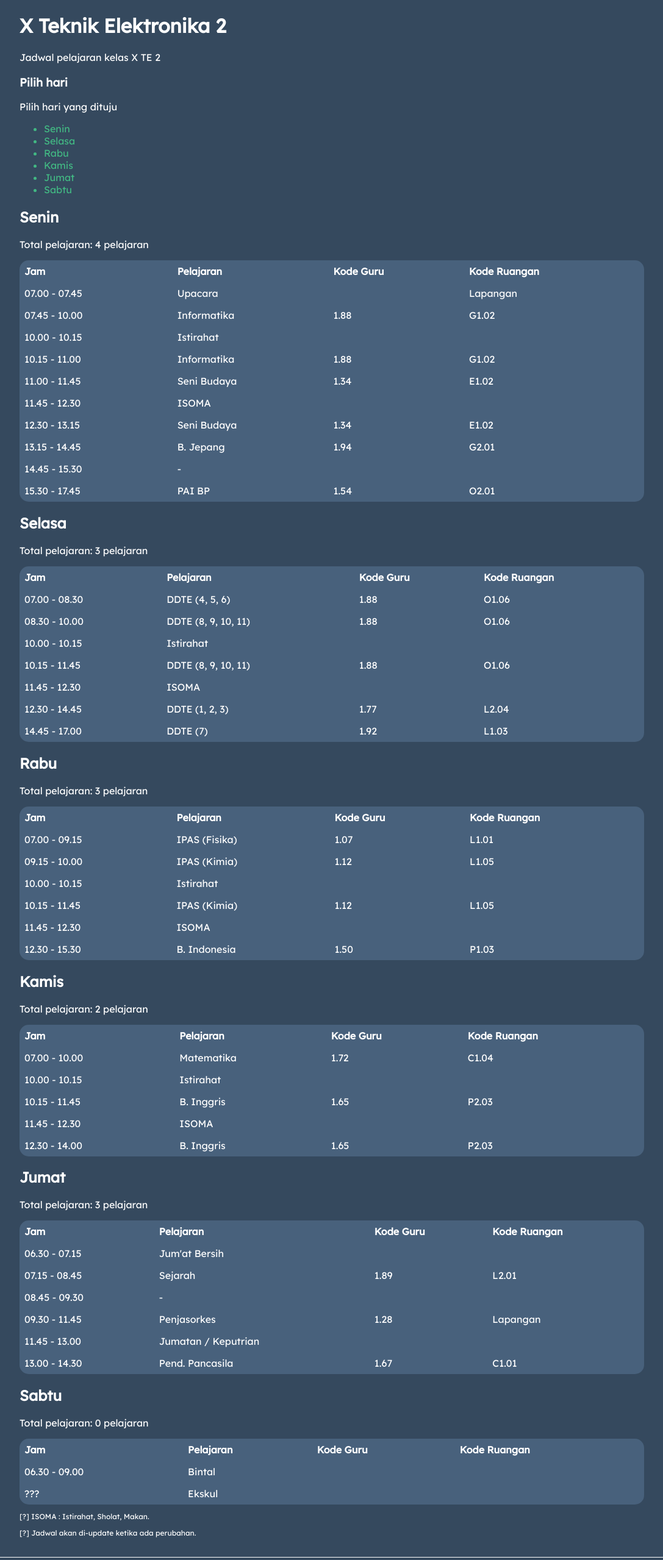
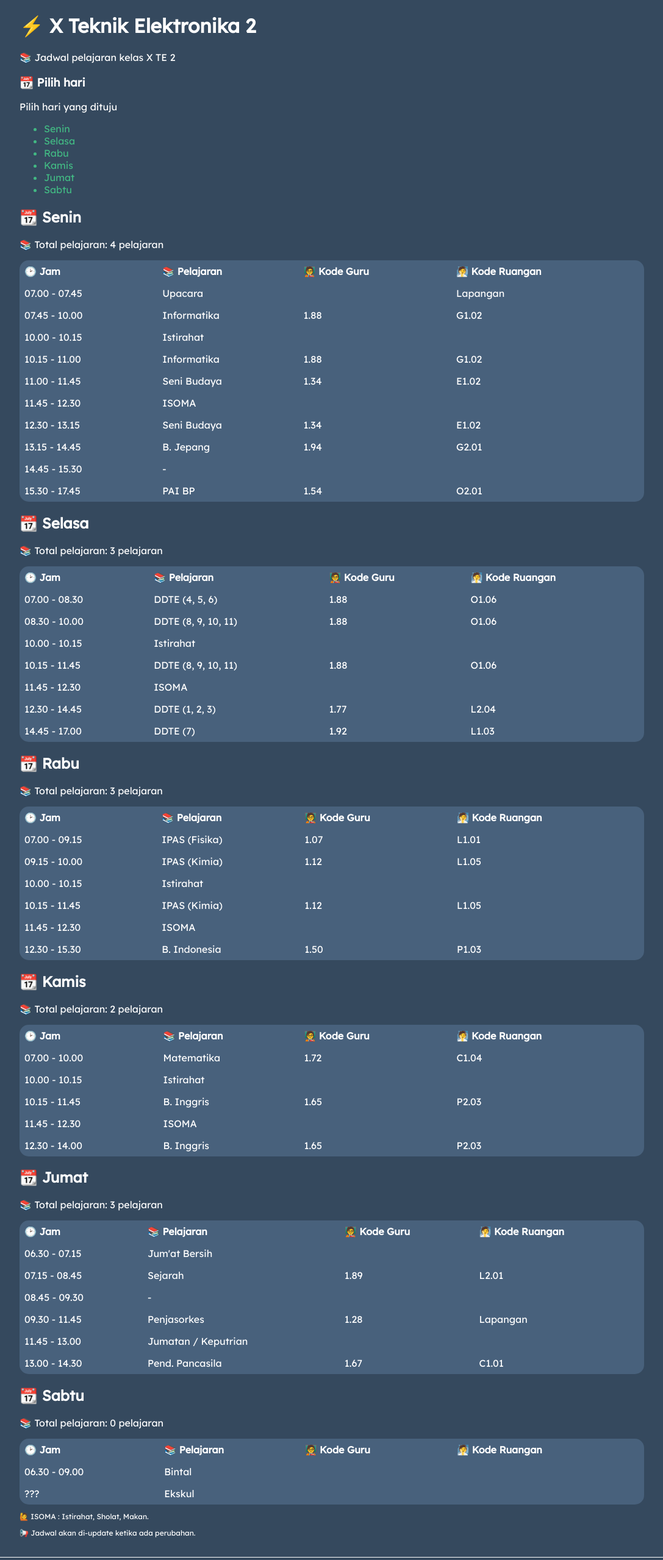
Before and after one commit to gifaldyazkaa/jadwal-smkn12bdg, a Vue app: page /class/x-te-2 in a window 1280 px wide. Shown: the part 47-2606 px from the top of the page at 61% size, without its empty margins (96-1183 px from the left). Built offline with nearby package versions, Linux system fonts and the light colour scheme.

Commit message:
feat: add emoji

```diff
--- a/src/components/Jump.vue
+++ b/src/components/Jump.vue
@@ -1,6 +1,6 @@
 <template>
     <div class="jump">
-        <h3>Pilih hari</h3>
+        <h3>📆 Pilih hari</h3>
         <p>Pilih hari yang dituju</p>
         <ul>
             <a href="#Senin"><li>Senin</li></a>
--- a/src/data/list-kelas.ts
+++ b/src/data/list-kelas.ts
@@ -1,7 +1,7 @@
 const kelas = [
     {
-        name: 'X TE 2',
-        teknik: 'Teknik Elektronika',
+        name: '⚡ X Teknik Elektronika 2',
+        teknik: 'TE 2',
         tingkat: 'X',
         route_name: 'X-TE_2',
     },
--- a/src/pages/Home.vue
+++ b/src/pages/Home.vue
@@ -1,9 +1,9 @@
 <template>
     <Container>
         <section class="home">
-            <h1>Jadwal Pelajaran SMKN 12 Bandung</h1>
+            <h1>📚 Jadwal Pelajaran SMKN 12 Bandung</h1>
             <div class="separator"></div>
-            <p>Silahkan pilih kelas yang dituju.</p>
+            <p>➡️ Silahkan pilih kelas yang dituju.</p>
             <div class="list">
                 <ul>
                     <router-link v-for="kls in kelas" :to="{ name: kls.route_name }">
@@ -12,11 +12,11 @@
                 </ul>
             </div>
             <p class="msg">
-                [?] Kelasmu tidak terdaftar di list?
+                🙋 Kelasmu tidak terdaftar di list?
                 <a href="mailto:me@falcxxdev.ml">Request pendaftaran kelas ke saya sekarang!</a> Jangan lupa untuk
                 mengirimkan foto jadwal yang jelas!
             </p>
-            <p class="msg">[*] Untuk list & kode guru menyusul.</p>
+            <p class="msg">📢 Untuk list & kode guru menyusul.</p>
         </section>
     </Container>
 </template>
--- a/src/pages/class/x-te-2.vue
+++ b/src/pages/class/x-te-2.vue
@@ -1,18 +1,18 @@
 <template>
     <Container>
         <router-link to="/">👈 Kembali ke Home</router-link>
-        <h1>X Teknik Elektronika 2</h1>
-        <p>Jadwal pelajaran kelas X TE 2</p>
+        <h1>⚡ X Teknik Elektronika 2</h1>
+        <p>📚 Jadwal pelajaran kelas X TE 2</p>
         <Jump />
         <div class="table" v-for="jdwal in jadwal">
-            <h2 :id="jdwal.hari">{{ jdwal.hari }}</h2>
-            <p>Total pelajaran: {{ jdwal.total_mapel }} pelajaran</p>
+            <h2 :id="jdwal.hari">📆 {{ jdwal.hari }}</h2>
+            <p>📚 Total pelajaran: {{ jdwal.total_mapel }} pelajaran</p>
             <table>
                 <tr>
-                    <th>Jam</th>
-                    <th>Pelajaran</th>
-                    <th>Kode Guru</th>
-                    <th>Kode Ruangan</th>
+                    <th>🕑 Jam</th>
+                    <th>📚 Pelajaran</th>
+                    <th>🧑‍🏫 Kode Guru</th>
+                    <th>🧖 Kode Ruangan</th>
                 </tr>
                 <tr v-for="pel in jdwal.mapel">
                     <td>{{ pel.jam }}</td>
@@ -22,8 +22,8 @@
                 </tr>
             </table>
         </div>
-        <p class="msg">[?] ISOMA : Istirahat, Sholat, Makan.</p>
-        <p class="msg">[?] Jadwal akan di-update ketika ada perubahan.</p>
+        <p class="msg">🙋 ISOMA : Istirahat, Sholat, Makan.</p>
+        <p class="msg">📢 Jadwal akan di-update ketika ada perubahan.</p>
     </Container>
 </template>
 
```
